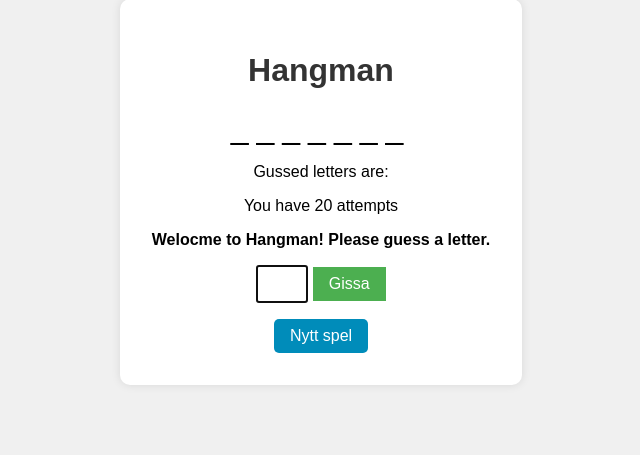
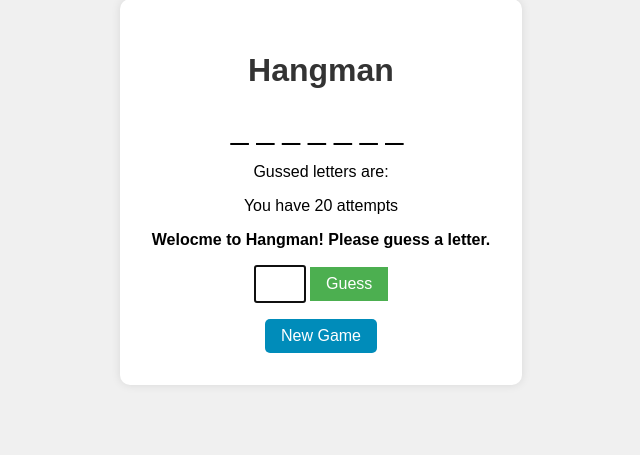
Before and after one commit to AmirThd/Hangman, a Flask app: page / in a window 1280 px wide. Shown: the part 208-663 px from the top of the page, without its empty margins (319-959 px from the left). Run offline with Flask 3, Linux system fonts and the light colour scheme.

Commit message:
Changing button names

```diff
--- a/HangmanFlask/templates/index.html
+++ b/HangmanFlask/templates/index.html
@@ -17,11 +17,11 @@
         {% if not game_over %}
         <form method="post">
             <input type="text" name="guess" maxlength="1" required autofocus>
-            <button type="submit">Gissa</button>
+            <button type="submit">Guess</button>
         </form>
         {% endif %}
 
-        <a href="{{ url_for('new_game') }}" class="new-game">Nytt spel</a>
+        <a href="{{ url_for('new_game') }}" class="new-game">New Game</a>
     </div>
 </body>
 </html>
```
